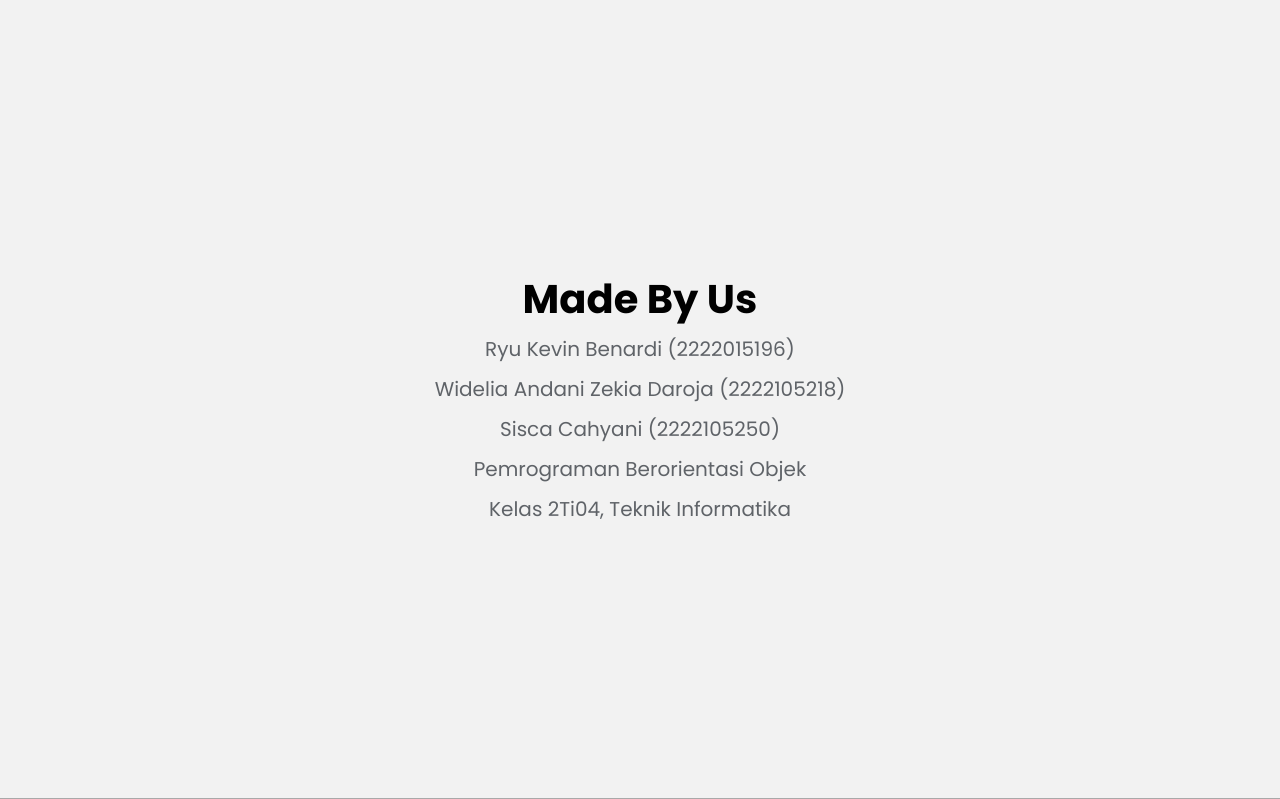
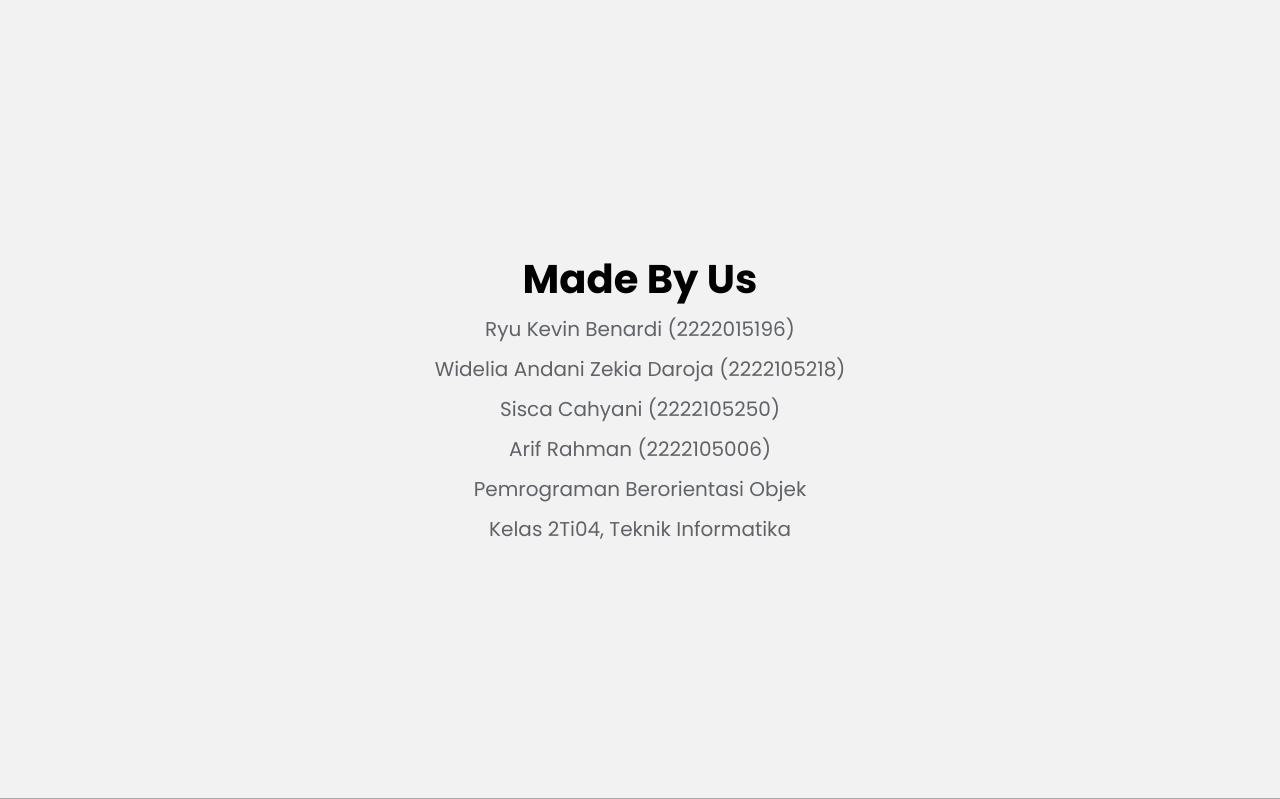
Before and after one commit to MirukuRyuu/WebApp-Zakat-Ryuu, a PHP site: page / in a window 1280 px wide. Shown: the part 1601-2400 px from the top of the page. Run offline with PHP 8.4, Linux system fonts and the light colour scheme; some web fonts are replaced.

Commit message:
Update-Part-Siscaa

```diff
--- a/homepage/index.php
+++ b/homepage/index.php
@@ -137,6 +137,7 @@ mysqli_close($conn);
         <p style="line-height: 2;">Ryu Kevin Benardi (2222015196)<br>
             Widelia Andani Zekia Daroja (2222105218)<br>
             Sisca Cahyani (2222105250)<br>
+            Arif Rahman (2222105006)<br>
             Pemrograman Berorientasi Objek<br>
             Kelas 2Ti04, Teknik Informatika</p>
     </footer>
```
